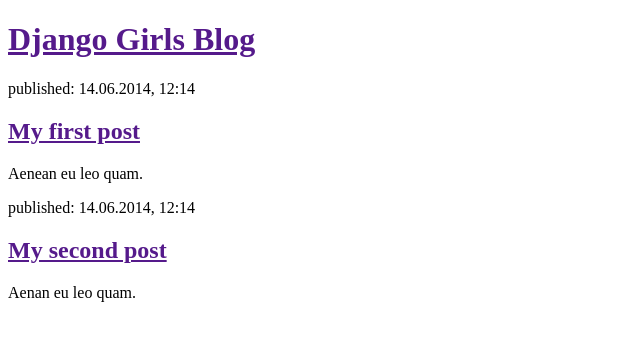
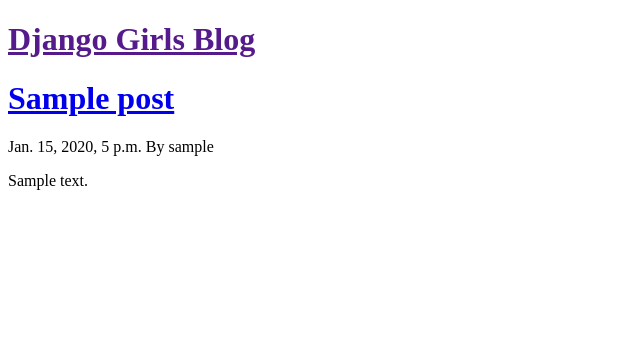
Before and after one commit to yanwarrior/my-first-blog, a Django app: template blog/templates/blog/post_list.html in a window 1280 px wide. Shown: the top 341 px of the page, without its empty margins (0-640 px from the left). Run offline with Django 3.2, Linux system fonts and the light colour scheme; the template is opened without the code that fills it: values that come from a table or form of the project are taken from there, others are empty; tables that the repository leaves empty hold one stand-in row (values such as "Sample post").

Commit message:
Modified templates to display posts from database

```diff
--- a/blog/templates/blog/post_list.html
+++ b/blog/templates/blog/post_list.html
@@ -7,17 +7,12 @@
 <div>
 	<h1><a href="">Django Girls Blog</a></h1>
 </div>
-
-<div>
-	<p>published: 14.06.2014, 12:14</p>
-	<h2><a href="">My first post</a></h2>
-	<p>Aenean eu leo quam.</p>
-</div>
-
-<div>
-	<p>published: 14.06.2014, 12:14</p>
-	<h2><a href="">My second post</a></h2>
-	<p>Aenan eu leo quam.</p>
-</div>
+{% for post in posts %}
+	<div>
+		<h1><a href="#">{{ post.title }}</a></h1>
+		<p>{{ post.published_date }} By {{ post.author }}</p>
+		<p>{{ post.text|linebreaks }}</p>
+	</div>
+{% endfor %}
 </body>
 </html>
--- a/blog/views.py
+++ b/blog/views.py
@@ -1,5 +1,8 @@
 from django.shortcuts import render
+from django.utils import timezone
+from .models import Post
 
 
 def post_list(request):
-	return render(request, 'blog/post_list.html', {})
+	posts = Post.objects.filter(published_date__lte=timezone.now()).order_by('published_date')
+	return render(request, 'blog/post_list.html', {'posts':posts})
```
